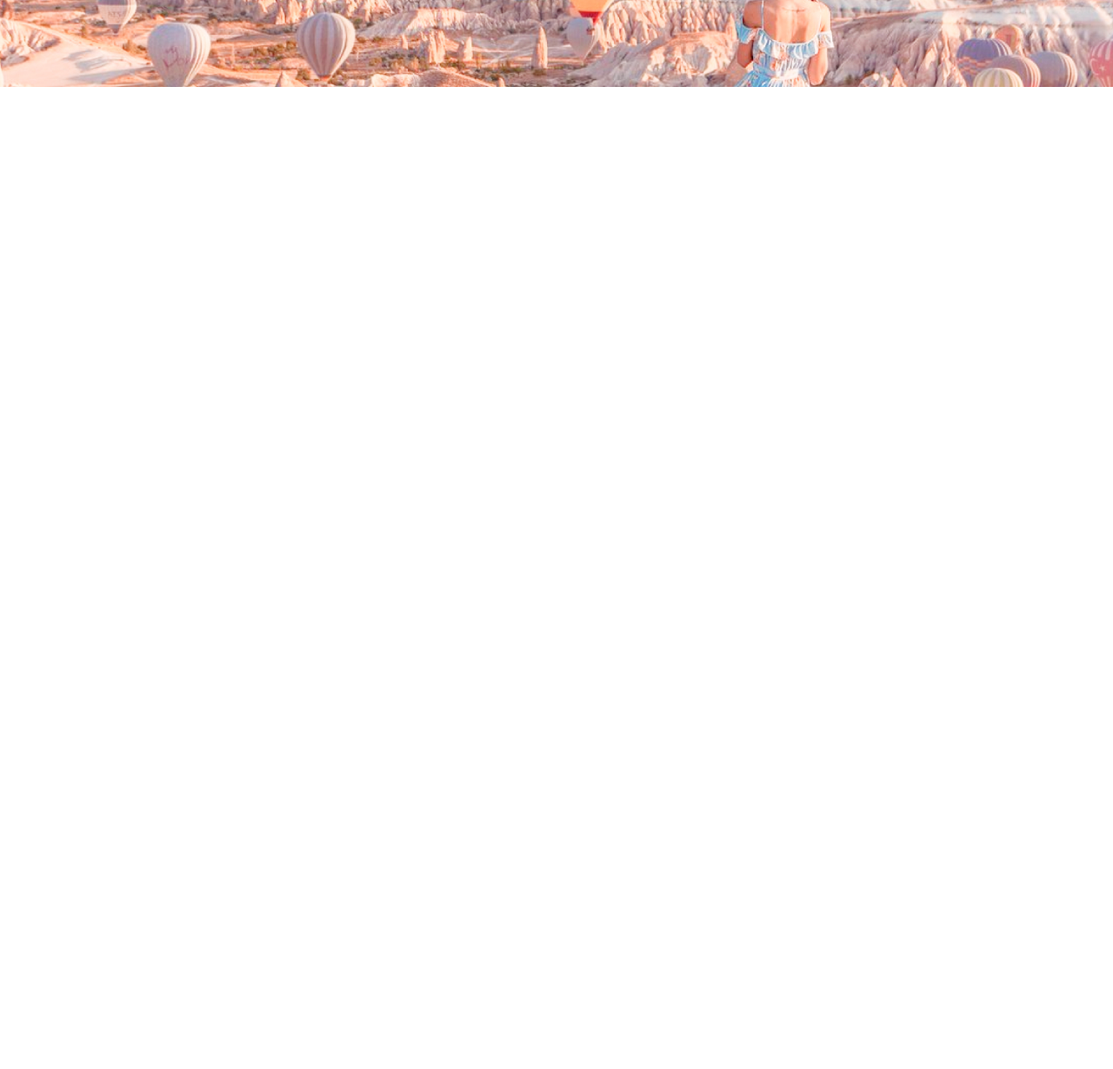
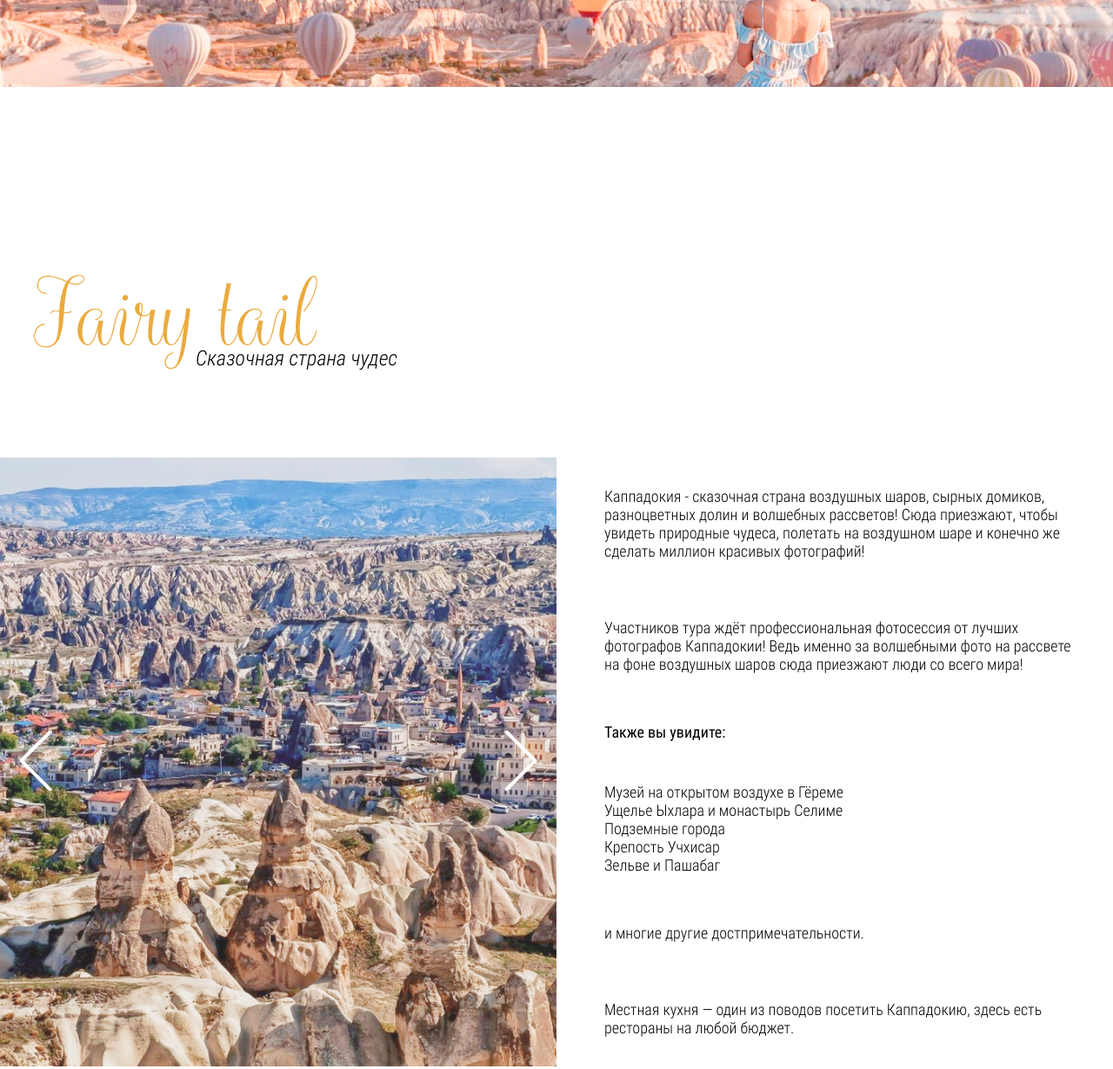
Before and after one commit to erik0002/Cappadocia, a plain HTML site: page index.html in a window 1280 px wide. Shown: the part 700-1929 px from the top of the page at 87% size. Before the commit the page ends 800 px from the top, so only its background shows below. Drawn offline with nearby package versions, Linux system fonts and the light colour scheme.

Commit message:
Add Section Fairy tail

```diff
--- a/css/style.css
+++ b/css/style.css
@@ -40,6 +40,10 @@
     font-display: swap;
 }
 
+ul {
+    list-style: none;
+}
+
 a {
     color: inherit;
     text-decoration: none;
@@ -57,6 +61,31 @@ body {
     margin: 0 auto;
     padding: 0 15px;
 }
+
+.page-section {
+    margin: 200px auto;
+    max-width: 1920px;
+}
+
+.title {
+    font-size: 96px;
+    color: #EAAB3F;
+    line-height: 128px;
+    font-family: 'balqis';
+    font-weight: 300;
+    margin-bottom: 100px;
+}
+
+.title span {
+    font-size: 24px;
+    line-height: 28px;
+    color: #000000;
+    font-family: 'RobotoCondensed-LightItalic';
+    display: block;
+    margin-top: -30px;
+    margin-left: 185px;
+}
+
 .header {
     background-image: url('../images/HeaderImage.jpg');
     height: 100vh;
@@ -118,3 +147,59 @@ body {
     margin-top: -66px;
     margin-right: 85px;
 }
+
+.fairy-tail-slider {
+    width: 50%;
+}
+
+.slick-btn {
+    position: absolute;
+    top: 50%;
+    transform: translateY(-50%);
+    z-index: 5;
+    cursor: pointer;
+    background-color: transparent;
+    border: none;
+    outline: none;
+}
+
+.slick-prev {
+    left: 0;
+}
+
+.slick-next {
+    right: 0;
+}
+
+.fairy-tail-inner {
+    position: relative;
+}
+
+.fairy-tail-container {
+    max-width: 1230px;
+    padding: 0 15px;
+    margin: 0 auto;
+    position: absolute;
+    top: 0;
+    left: 0;
+    right: 0;
+    bottom: 0;
+}
+
+.fairy-tail-body {
+    width: 50%;
+    margin-left: auto;
+    padding-left: 55px;
+    display: flex;
+    flex-direction: column;
+    justify-content: space-around;
+    height: 100%;
+}
+
+.fairy-tail-body-title {
+    font-family: 'RobotoCondensed-Regular';
+}
+
+.fairy-tail-text {
+    padding: 10px 0;
+}
--- a/index.html
+++ b/index.html
@@ -36,6 +36,47 @@
       </h1>
     </div>
   </header>
+  <section class="fairy-tail page-section">
+    <div class="container">
+      <h3 class="faily-tail-title title">
+        Fairy tail
+        <span>Сказочная страна чудес</span>
+      </h3>
+    </div>
+    <div class="fairy-tail-inner">
+      <div class="fairy-tail-slider">
+        <div class="fairy-tail-item"><img src="./images/fairy-tail-1.jpg" alt=""></div>
+        <div class="fairy-tail-item"><img src="./images/fairy-tail-2.jpg" alt=""></div>
+        <div class="fairy-tail-item"><img src="./images/fairy-tail-3.jpg" alt=""></div>
+      </div>
+      <div class="fairy-tail-content">
+        <div class="fairy-tail-container">
+          <div class="fairy-tail-body">
+            <p class="fairy-tail-text">
+              Каппадокия - сказочная страна воздушных шаров, сырных домиков, разноцветных долин и волшебных рассветов!
+              Сюда приезжают, чтобы увидеть природные чудеса, полетать на воздушном шаре и конечно же сделать миллион красивых фотографий!
+            </p>
+            <p class="fairy-tail-text">
+              Участников тура ждёт профессиональная фотосессия от лучших фотографов Каппадокии!
+              Ведь именно за волшебными фото на рассвете на фоне воздушных шаров сюда приезжают люди со всего мира!
+            </p>
+            <div class="fairy-tail-body-title">
+              Также вы увидите:
+            </div>
+            <ul class="fairy-tail-list">
+              <li>Музей на открытом воздухе в Гёреме</li>
+              <li>Ущелье Ыхлара и монастырь Селиме</li>
+              <li>Подземные города</li>
+              <li>Крепость Учхисар</li>
+              <li>Зельве и Пашабаг</li>
+            </ul>
+            <p class="fairy-tail-text">и многие другие достпримечательности.</p>
+            <p class="fairy-tail-text">Местная кухня — один из поводов посетить Каппадокию, здесь есть рестораны на любой бюджет.</p>
+          </div>
+        </div>
+      </div>
+    </div>
+  </section>
 
   <script src="https://ajax.googleapis.com/ajax/libs/jquery/3.4.1/jquery.min.js"></script>
   <script src="js/slick.min.js"></script>
--- a/js/main.js
+++ b/js/main.js
@@ -1,3 +1,8 @@
 $(function(){
-
+    $('.fairy-tail-slider').slick({
+        prevArrow: '<button type="button" class="slick-btn slick-prev"><img src="./images/icons/back.svg" alt=""></button>',
+        nextArrow: '<button type="button" class="slick-btn slick-next"><img src="./images/icons/next.svg" alt=""></button>',
+        autoplay: true,
+        fade: true
+    });
 });
```
Also changed, not shown: images/fairy-tail-1.jpg (added), images/fairy-tail-2.jpg (added), images/fairy-tail-3.jpg (added), images/icons/back.svg (added), images/icons/next.svg (added), images/trip1.jpg (added), images/trip2.jpg (added), images/trip3.jpg (added).
